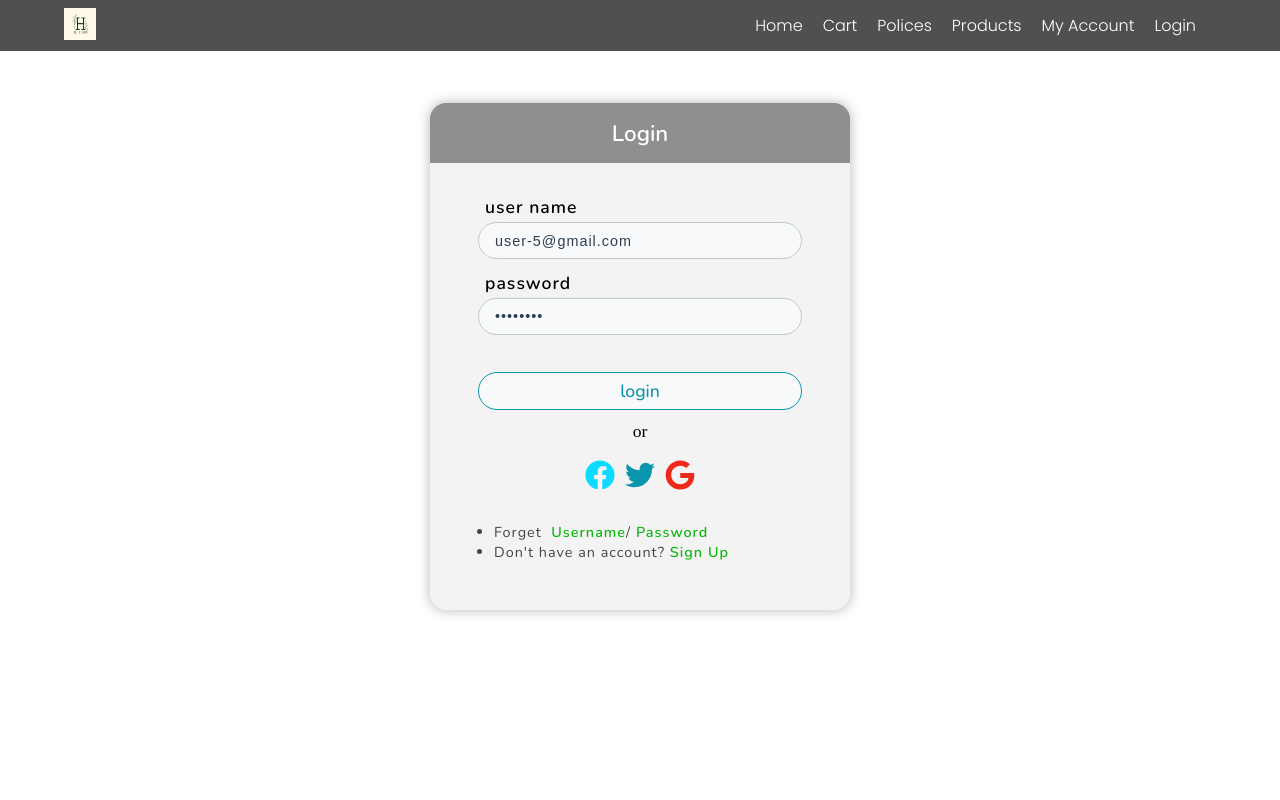
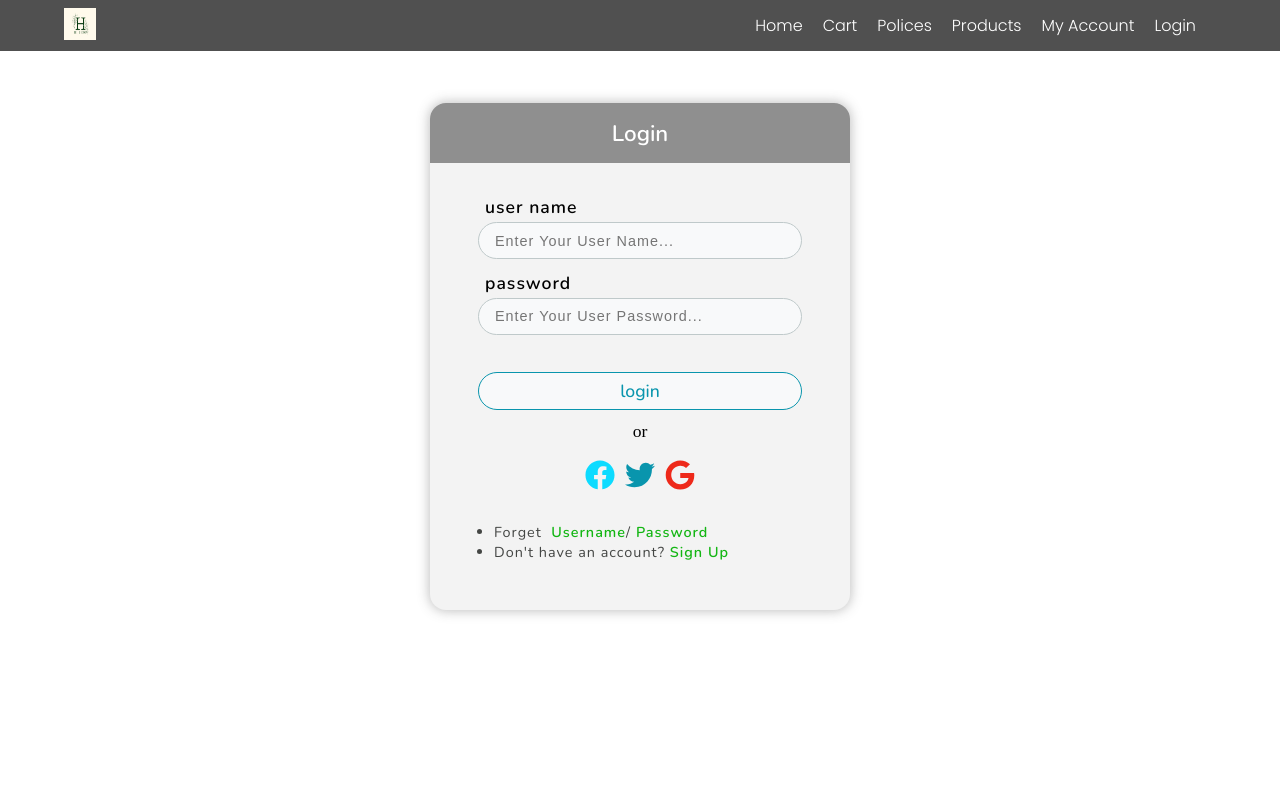
Before and after one commit to Ganesh-kaladi/hi-shop, a React (Create React App) app in the folder frontend/: page /login in a window 1280 px wide. Shown: the top 800 px of the page. Built offline with nearby package versions, Linux system fonts and the light colour scheme; a web font is replaced by a local one.

Commit message:
Update LoginForm.jsx

```diff
--- a/frontend/src/components/forms/LoginForm.jsx
+++ b/frontend/src/components/forms/LoginForm.jsx
@@ -78,8 +78,8 @@
 `;
 
 function LoginForm() {
-  const [email, setEmail] = useState("user-5@gmail.com");
-  const [password, setPassword] = useState("test1234");
+  const [email, setEmail] = useState();
+  const [password, setPassword] = useState();
 
   const dispatch = useDispatch();
   const { token, authError } = useSelector((state) => state.auth);
```
